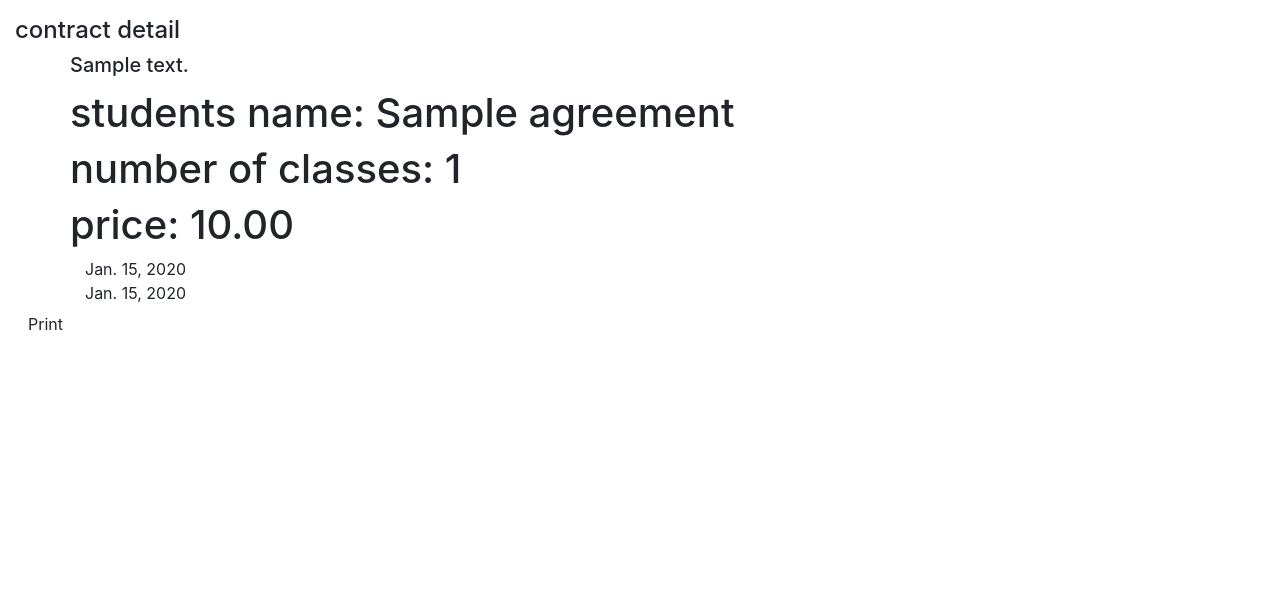
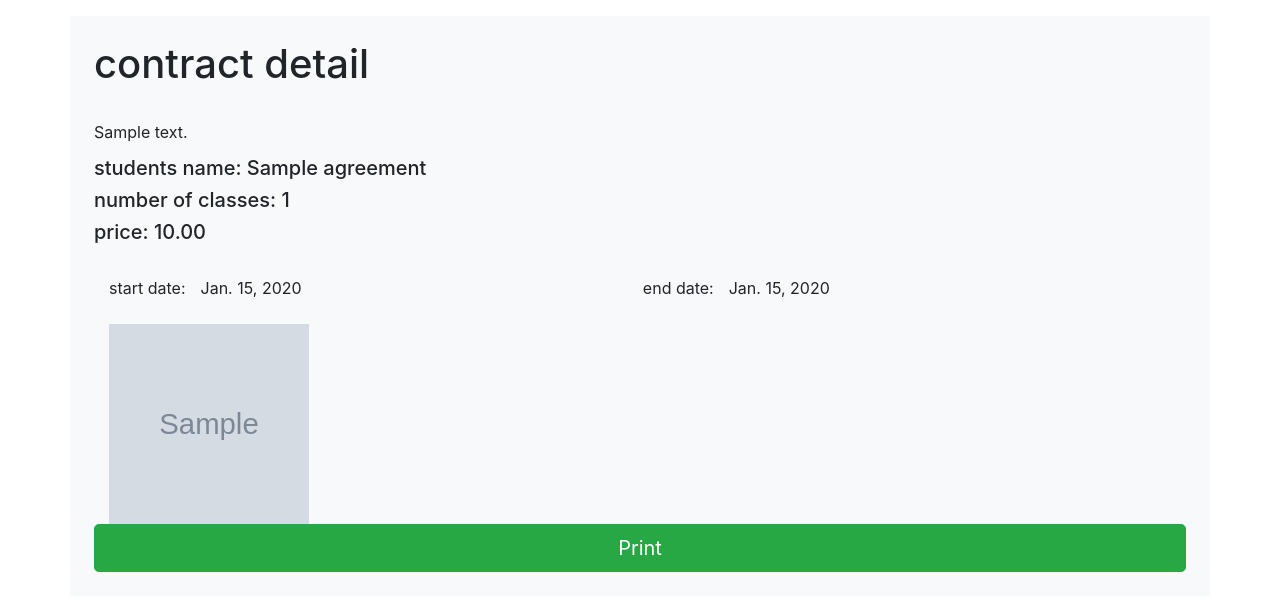
Before and after one commit to Sina3127/student-manager, a Django app: page /college/agreement/1/ in a window 1280 px wide. Shown: the part 56-667 px from the top of the page. Run offline with Django 4.2, Linux system fonts and the light colour scheme; a user stored in the database is signed in; tables that the repository leaves empty hold one stand-in row (values such as "Sample post"); grey boxes marked "Sample" are stand-in pictures; some libraries are stand-ins or nearby versions.

Commit message:
designing the frontend

```diff
--- a/source/accounts/templates/accounts/profile/change_password.html
+++ b/source/accounts/templates/accounts/profile/change_password.html
@@ -5,15 +5,17 @@
 
 {% block content %}
 
-    <h4>{% trans 'Change password' %}</h4>
+<div class="container bg-light p-4">
+    <h1>{% trans 'Change password' %}</h1>
 
     <form method="post">
 
         {% csrf_token %}
         {% bootstrap_form form %}
 
-        <button class="btn btn-success">{% trans 'Change' %}</button>
+        <button class="btn btn-success btn-lg btn-block">{% trans 'Change' %}</button>
 
     </form>
+</div>
 
 {% endblock %}
--- a/source/college/templates/college/agreement_details.html
+++ b/source/college/templates/college/agreement_details.html
@@ -5,34 +5,41 @@
 
 {% block content %}
 
-    <h4>{% trans 'contract detail' %}</h4>
+<div class="container bg-light p-4">
+    <h1 class="pb-4">{% trans 'contract detail' %}</h1>
 
     <div class="container" id="container">
         <div class="row">
-            <h5 class="card-title">{{ agreement.contract.content|safe }}</h5>
+            <p class="card-title">{{ agreement.contract.content|safe }}</p>
         </div>
         <div class="row">
-            <h1>students name: {{ agreement.students_name }} </h1>
+            <h5>students name: {{ agreement.students_name }} </h5>
         </div>
         <div class="row">
-            <h1>number of classes: {{ agreement.number_of_classes }} </h1>
+            <h5>number of classes: {{ agreement.number_of_classes }} </h5>
         </div>
-        <div class="row">
-            <h1>price: {{ agreement.price }} </h1>
+        <div class="row pb-4">
+            <h5>price: {{ agreement.price }} </h5>
         </div>
 
         <div class="container">
             {% for i in agreement.duration.all %}
-                <div class="row" type="date">
-                    {{ i.start_date }}
-                </div>
-                <div class="row" type="date">
-                    {{ i.end_date }}
+                <div class="row">start date:
+                    <div class="col" type="date">
+                        {{ i.start_date }}
+                    </div>
+                    <div>end date:</div>
+                    <div class="col pb-4" type="date">
+                        {{ i.end_date }}
+                    </div>
+                    <br>
                 </div>
             {% endfor %}
         </div>
+        <img src="{{ agreement.user.signatures.img.url }}" width="200" height="200" />
     </div>
-    <button class="btn btn button-print">Print</button>
+    <button class="btn btn button-print btn-success btn-lg btn-block">Print</button>
+</div>
 
     <script crossorigin="anonymous"
             integrity="sha384-KJ3o2DKtIkvYIK3UENzmM7KCkRr/rE9/Qpg6aAZGJwFDMVNA/GpGFF93hXpG5KkN"
@@ -54,7 +61,7 @@
 
                 setTimeout(function () {
                     newWin.close();
-                }, 10);
+                }, 100);
             });
         });
 
```
Also changed, not shown: source/accounts/templates/accounts/profile/change_signature.html (+8 -6 lines), source/college/templates/college/agreement_list.html (+14 -9 lines), source/college/templates/college/contracts.html (+15 -9 lines).
